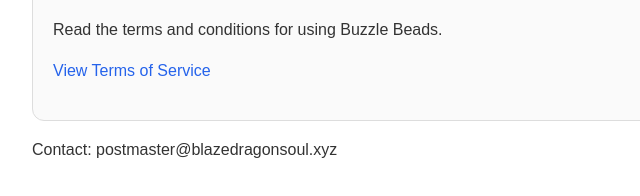
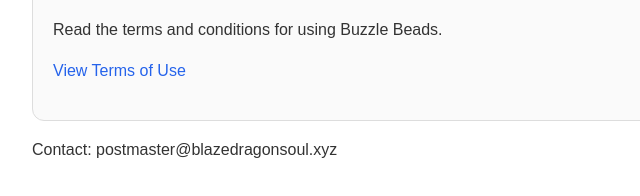
Before and after one commit to BlazeDragon-Casual/buzzle-beads, a plain HTML site: page index.html in a window 1280 px wide. Shown: the part 456-652 px from the top of the page, 208-848 px from the left. Drawn offline with Linux system fonts and the light colour scheme.

Commit message:
Update index.html

```diff
--- a/index.html
+++ b/index.html
@@ -45,7 +45,7 @@
   <div class="card">
     <h2>Terms of Use</h2>
     <p>Read the terms and conditions for using Buzzle Beads.</p>
-    <p><a href="terms-of-service.html">View Terms of Service</a></p>
+    <p><a href="terms-of-use.html">View Terms of Use</a></p>
   </div>
 
   <p>Contact: postmaster@blazedragonsoul.xyz</p>
```
